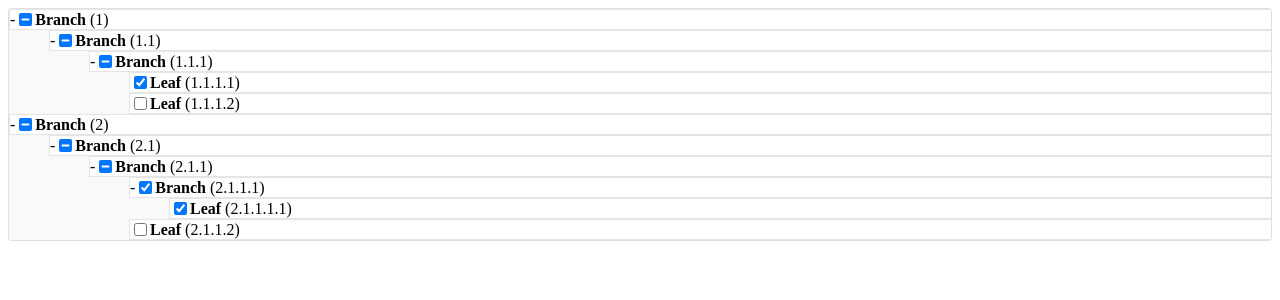
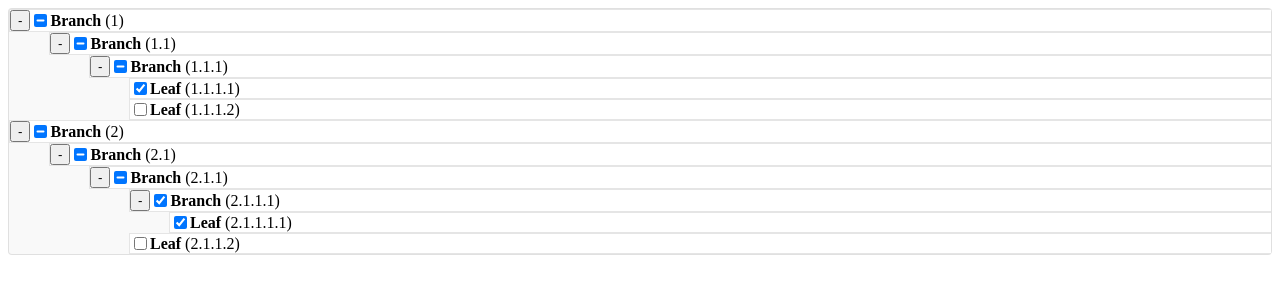
Before and after one commit to t4ckermann/Svelte-Recursive-Tree-Component, a SvelteKit app: page / in a window 1280 px wide. Shown: the top 300 px of the page. Built offline with nearby package versions, Linux system fonts and the light colour scheme.

Commit message:
use button element to increase accessability

```diff
--- a/src/components/RecursiveTreeBranch.svelte
+++ b/src/components/RecursiveTreeBranch.svelte
@@ -32,9 +32,9 @@
 <div class="branch">
 	<div class="leaf {branch.children && branch.children.length > 0 ? '' : 'spacer'}">
 		{#if branch.children.length > 0}
-			<div class="expansion-toggle" on:click={() => onClickToggleExpansion(branch)}>
+			<button class="expansion-toggle" on:click={() => onClickToggleExpansion(branch)}>
 				{#if branch.isExpanded}-{:else}+{/if}
-			</div>
+			</button>
 		{/if}
 		<input
 			type="checkbox"
```
